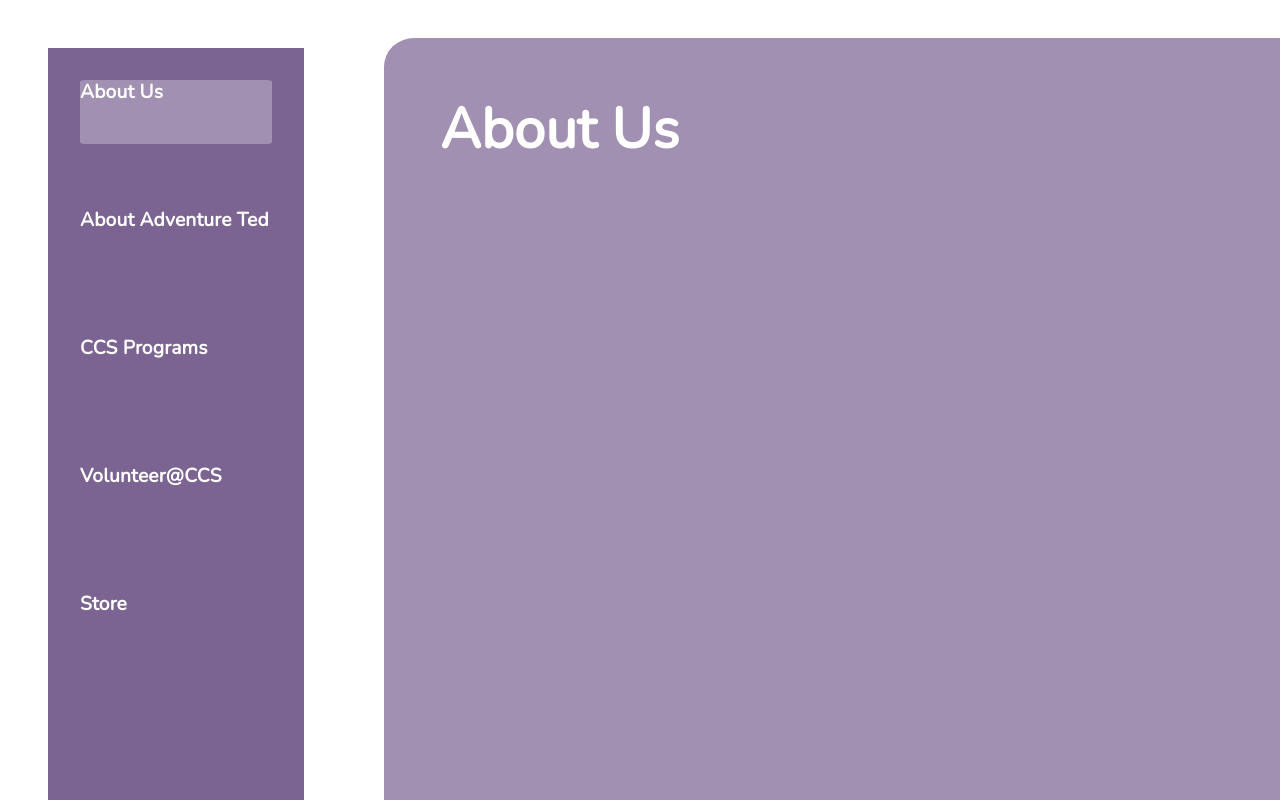
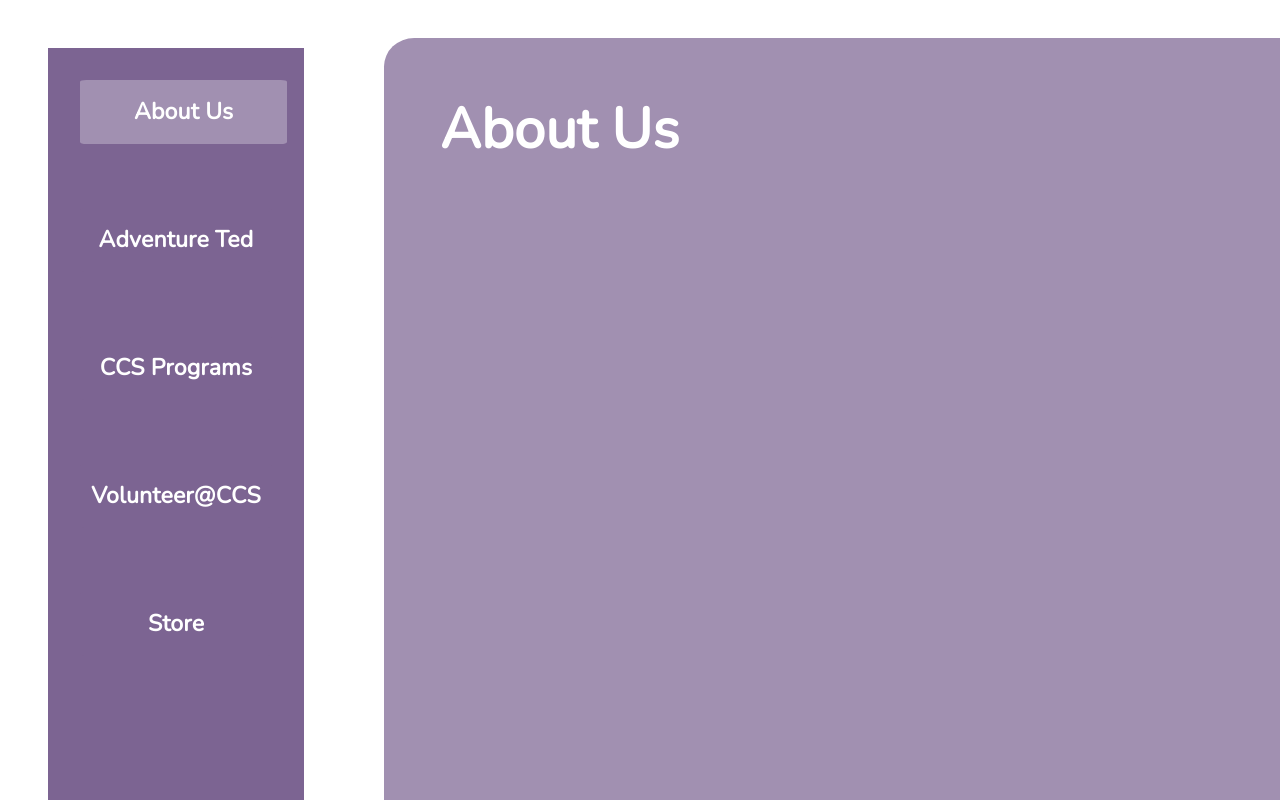
Before and after one commit to aqiao-814/CCS-About-Page, a plain HTML site: page index.html in a window 1280 px wide. Shown: the top 800 px of the page. Drawn offline with nearby package versions, Linux system fonts and the light colour scheme.

Commit message:
animations

```diff
--- a/index.html
+++ b/index.html
@@ -21,7 +21,7 @@
         <div class="item">Store</div>
         <div class="carousel_nav">
             <span class="button">About Us</span>
-            <span class="button">About Adventure Ted</span>
+            <span class="button">Adventure Ted</span>
             <span class="button">CCS Programs</span>
             <span class="button">Volunteer@CCS</span>
             <span class="button">Store</span>
--- a/style.css
+++ b/style.css
@@ -65,32 +65,35 @@ span.button {
     position: relative;
     border-radius: 3%;
     font-family: 'Nunito', sans-serif;
-    font-weight: bolder;
+    font-weight: bold;
     color: white;
-    font-size: 1.5vw;
-    line-height: 2vw;
+    font-size: 1.8vw;
+    line-height: 5vw;
     letter-spacing: 0.2px;
+    text-align: center;
     cursor: pointer;
 }
 
 span.button:hover {
     color: white;
     background-color: #573873;
+    transform: scale(1.3);
+    transition-duration: 0.6s;
 }
 
 span.button-selected {
-    width: 15vw;
+    width: 81%;
     height: 5vw;
     display: inline-block;
     margin: 2.5vw;
     position: relative;
-    border-radius: 3%;
     font-family: 'Nunito', sans-serif;
     font-weight: bolder;
     color: white;
-    font-size: 1.5vw;
-    line-height: 2vw;
+    font-size: 1.8vw;
+    line-height: 5vw;
     letter-spacing: 0.2px;
     background: #A190B1;
+    text-align: center;
     cursor: pointer;
 }
```
